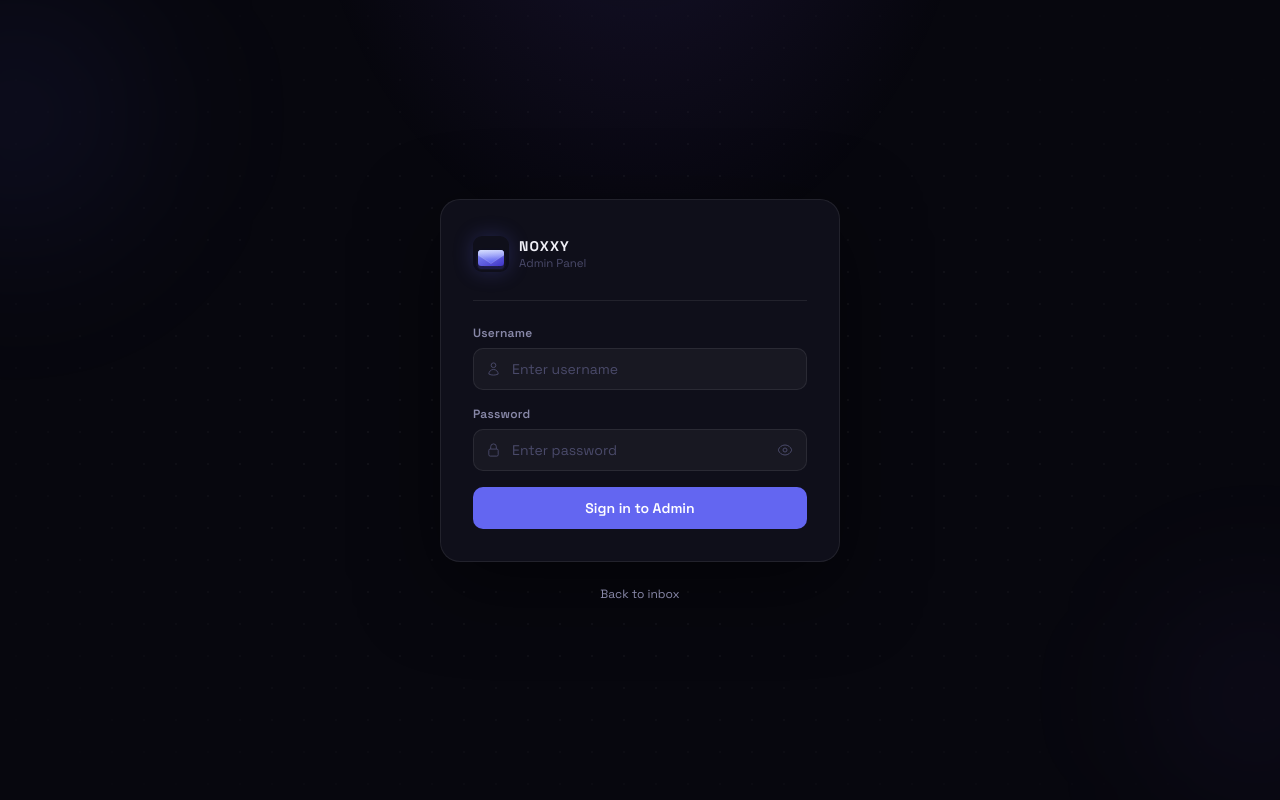
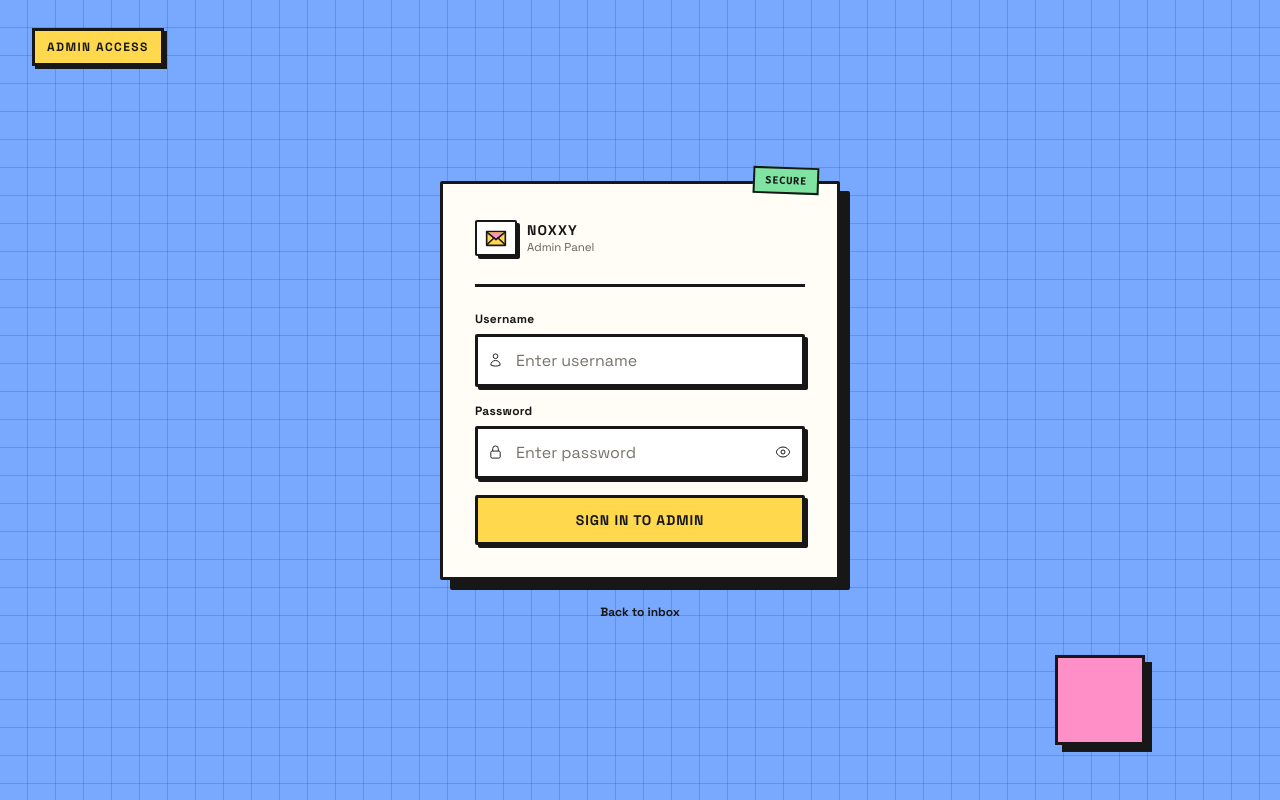
Before and after one commit to sachycantik/wkwkckck, a website: page public/admin-login.html in a window 1280 px wide. Drawn offline with Linux system fonts and the light colour scheme.

Commit message:
Update admin-login

```diff
--- a/public/admin-login.html
+++ b/public/admin-login.html
@@ -8,11 +8,11 @@
   <title>NOXXY Admin Login — Temporary Email Service</title>
   <meta name="description" content="Sign in to the NOXXY admin panel to manage your temporary email service." />
   <meta name="robots" content="noindex, nofollow" />
-  <meta name="theme-color" content="#6366f1" />
+  <meta name="theme-color" content="#78a9ff" />
 
   <!-- ═══ FAVICON ═══ -->
-  <link rel="icon" href="/favicon.svg" type="image/svg+xml" />
-  <link rel="apple-touch-icon" href="/favicon.svg" />
+  <link rel="icon" href="favicon.svg" type="image/svg+xml" />
+  <link rel="apple-touch-icon" href="favicon.svg" />
 
   <!-- ═══ FONTS ═══ -->
   <link rel="preconnect" href="https://fonts.googleapis.com" />
@@ -297,6 +297,7 @@
     }
     .footer-note a:hover { color: var(--text); }
   </style>
+  <link rel="stylesheet" href="css/neubrutalism.css" />
 </head>
 <body>
 
@@ -305,21 +306,8 @@
 
   <div class="card">
     <div class="brand">
-      <div class="brand-mark" style="width:36px;height:36px;background:none;display:flex;align-items:center;justify-content:center;flex-shrink:0;">
-        <svg width="36" height="36" viewBox="0 0 36 36" xmlns="http://www.w3.org/2000/svg">
-          <defs>
-            <linearGradient id="ng-depth" x1="0" y1="0" x2="0" y2="1"><stop offset="0%" stop-color="#312e81"/><stop offset="100%" stop-color="#1e1b4b"/></linearGradient>
-            <linearGradient id="ng-body" x1="0.1" y1="0" x2="0.9" y2="1"><stop offset="0%" stop-color="#818cf8"/><stop offset="100%" stop-color="#4338ca"/></linearGradient>
-            <linearGradient id="ng-flap" x1="0" y1="0" x2="0.2" y2="1"><stop offset="0%" stop-color="#c7d2fe"/><stop offset="100%" stop-color="#6366f1"/></linearGradient>
-            <linearGradient id="ng-gloss" x1="0" y1="0" x2="0" y2="1"><stop offset="0%" stop-color="rgba(255,255,255,0.5)"/><stop offset="100%" stop-color="rgba(255,255,255,0)"/></linearGradient>
-            <filter id="ng-shad" x="-25%" y="-25%" width="150%" height="150%"><feDropShadow dx="0" dy="3" stdDeviation="3" flood-color="#1e1b4b" flood-opacity="0.55"/></filter>
-          </defs>
-          <rect x="5" y="17" width="26" height="16" rx="3.5" fill="url(#ng-depth)" opacity="0.85"/>
-          <rect x="5" y="14" width="26" height="16" rx="3.5" fill="url(#ng-body)" filter="url(#ng-shad)"/>
-          <path d="M5 19L18 27.5L31 19V17.5Q31 14 28 14H8Q5 14 5 17.5Z" fill="url(#ng-flap)"/>
-          <path d="M5 19L18 27.5L31 19" fill="none" stroke="rgba(255,255,255,0.22)" stroke-width="0.8"/>
-          <rect x="5" y="14" width="26" height="9" rx="3.5" fill="url(#ng-gloss)" opacity="0.55"/>
-        </svg>
+      <div class="brand-mark">
+        <img src="favicon.svg" alt="" class="brand-logo-img" aria-hidden="true" />
       </div>
       <div class="brand-info">
         <h1>NOXXY</h1>
```
